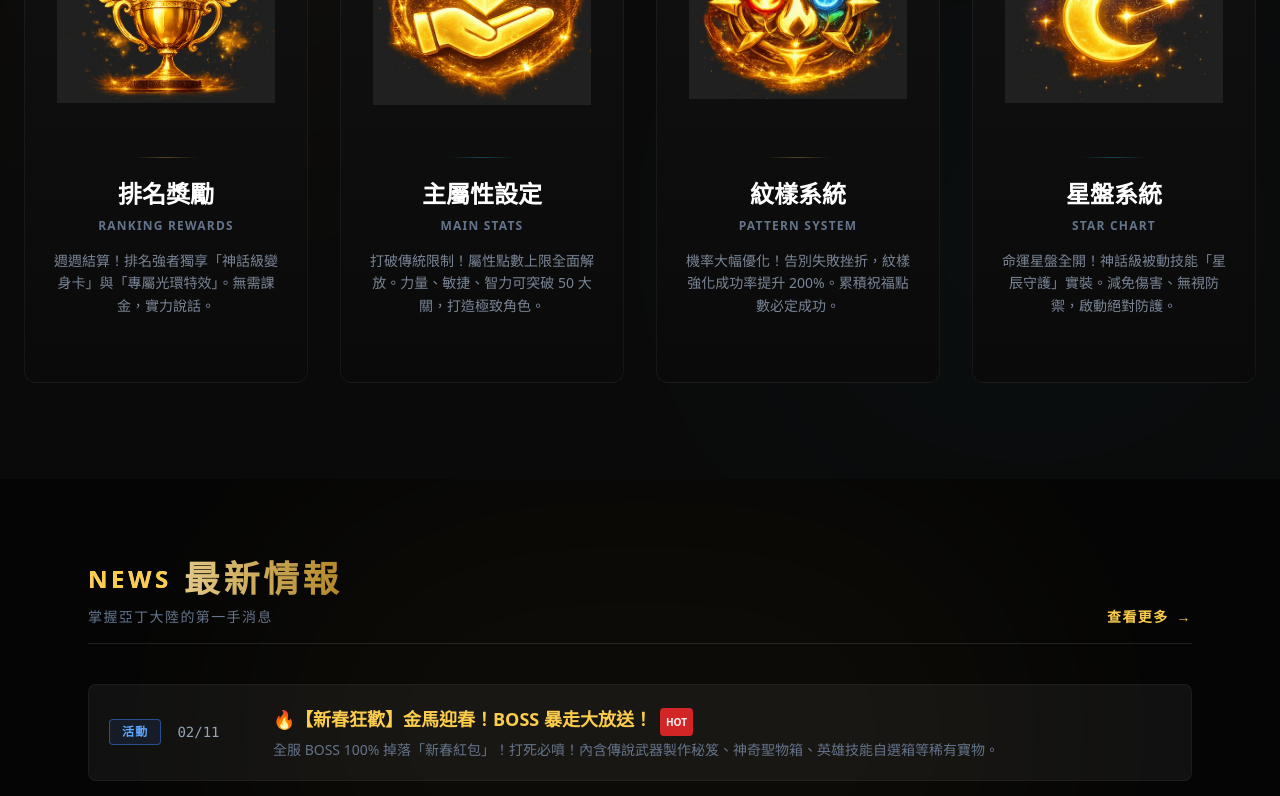
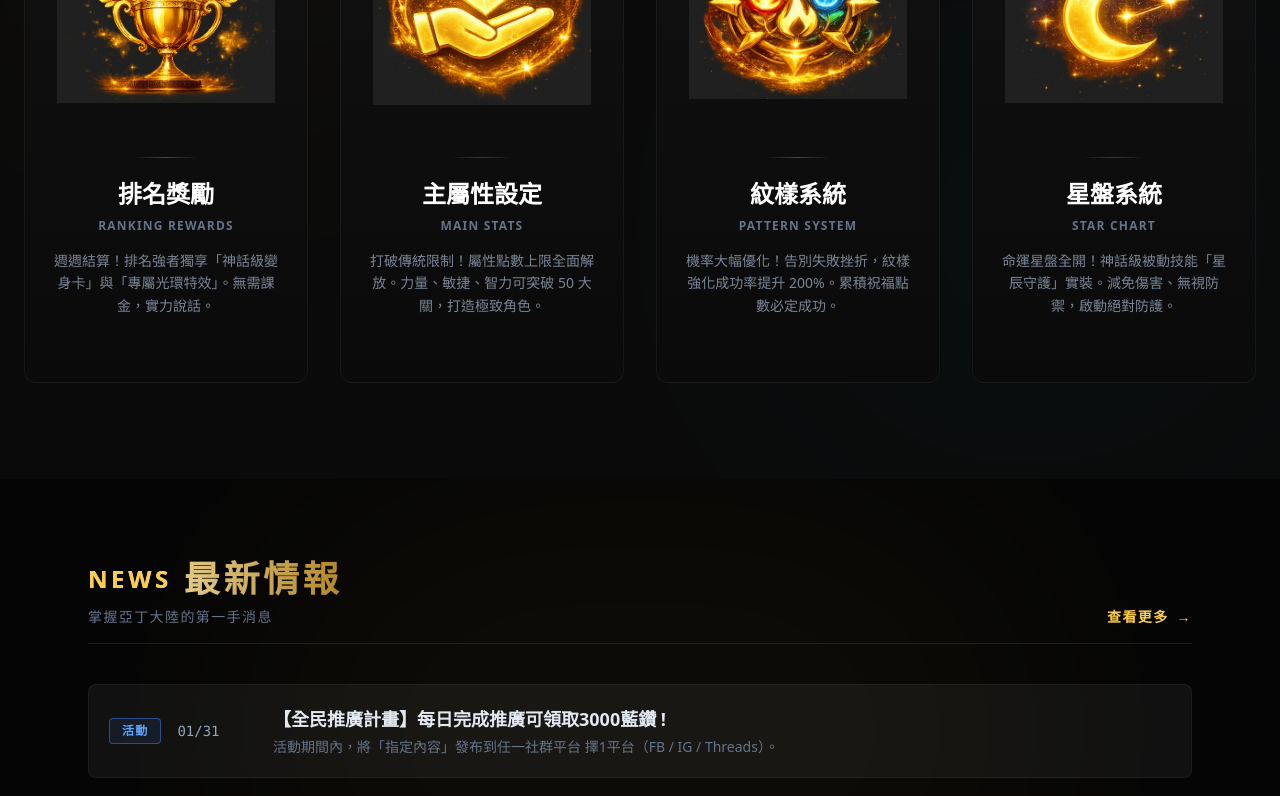
Before and after one commit to a0963810728-dot/gamenet-files, a React (Vite) app: page / in a window 1280 px wide. Shown: the part 2000-2796 px from the top of the page. Built offline with nearby package versions, Linux system fonts and the light colour scheme.

Commit message:
chore: 去除舊版公告，保留全民推廣計畫

```diff
--- a/components/News.tsx
+++ b/components/News.tsx
@@ -6,38 +6,6 @@ const News: React.FC = () => {
   const newsItems = [
     {
       id: 1,
-      category: '活動', // 標籤：活動
-      date: '02/11',    // 新增日期
-      title: '🔥【新春狂歡】金馬迎春！BOSS 暴走大放送！',
-      desc: '全服 BOSS 100% 掉落「新春紅包」！打死必噴！內含傳說武器製作秘笈、神奇聖物箱、英雄技能自選箱等稀有寶物。',
-      isHot: true,      // 顯示 HOT 特效
-    },
-    {
-      id: 2,
-      category: '重磅', // 標籤：重磅
-      date: '02/11',
-      title: '💰【限時加碼】贊助獎勵 🔥 雙倍送 🔥',
-      desc: '即刻起至 2/20 維修前，贊助回饋全面 x雙倍！(平日 1000 點 ➔ 活動期間 2000 點！紅利同步雙倍送！)',
-      isHot: true,
-    },
-    {
-      id: 3,
-      category: '商城', // 標籤：商城
-      date: '02/11',
-      title: '【商城新品】戰力衝刺包 & 全民福利同步上架',
-      desc: '全民福利(天幣)：等級 72 每日限購 10 個 / 戰力衝刺(鑽石)：特價 99 藍鑽 (購買無上限)。',
-      isHot: false,
-    },
-    {
-      id: 4,
-      category: '活動',
-      date: '02/11',
-      title: '【祝福大禮包】販售',
-      desc: '內有祝福聖水額外贈送守護石',
-      isHot: false,
-    },
-    {
-      id: 5,
       category: '活動',
       date: '01/31',
       title: '【全民推廣計畫】每日完成推廣可領取3000藍鑽 !',
```
Also changed, not shown: 1 other file (tests, documents, lock files or other folders).
